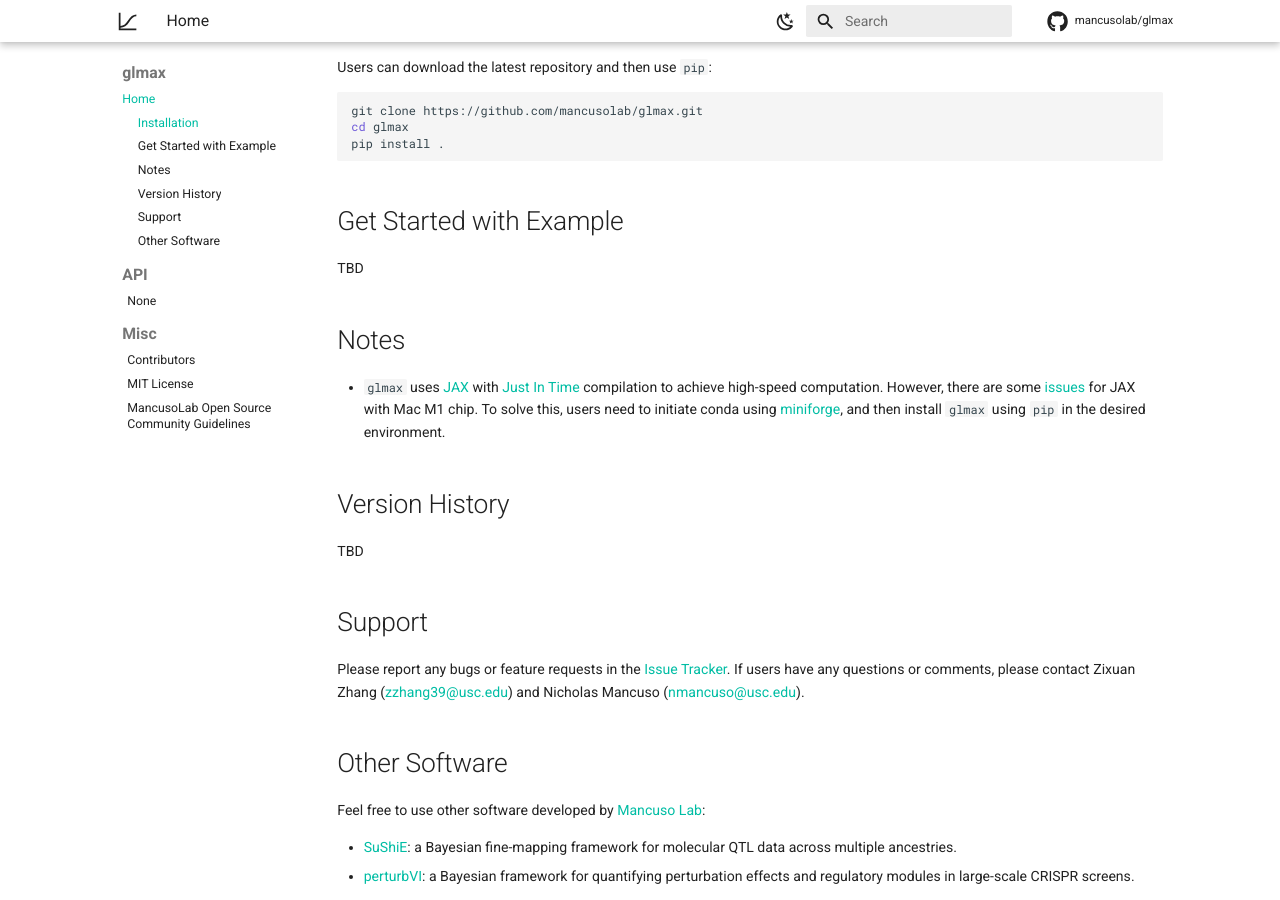
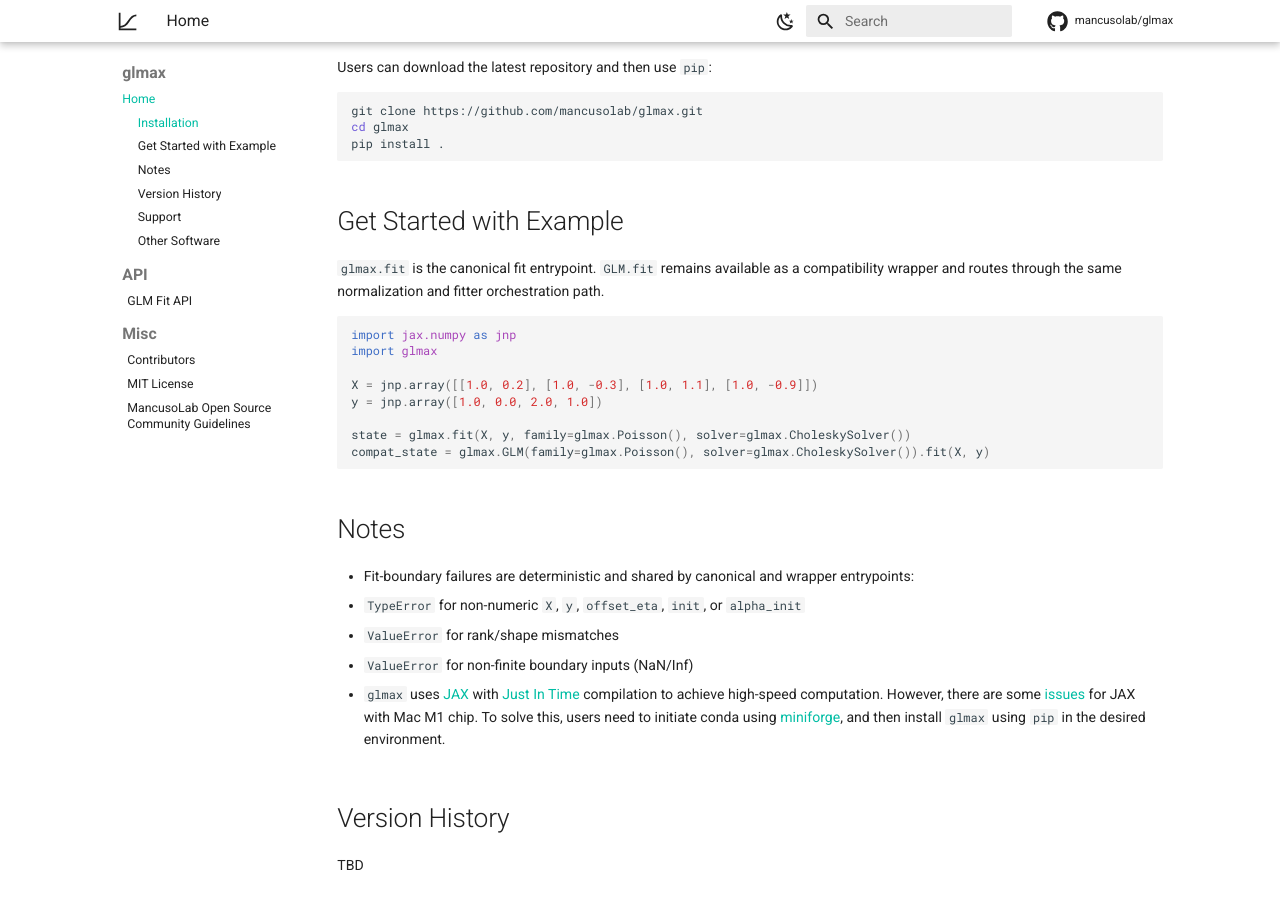
Before and after one commit to mancusolab/glmax, an MkDocs documentation site: the page built from docs/index.md, in a window 1280 px wide and 900 px high, scrolled down 335 px. Built offline with MkDocs 1.6.1 and Material for MkDocs 9.7.7, drawn with Linux system fonts in a browser that asks for light colours; comment, search, counter and statistics services are not loaded.

Commit message:
docs: publish canonical fit workflow and compatibility semantics

````diff
--- a/docs/index.md
+++ b/docs/index.md
@@ -28,9 +28,27 @@ pip install .
 
 ## Get Started with Example
 
-TBD
+`glmax.fit` is the canonical fit entrypoint. `GLM.fit` remains available as a
+compatibility wrapper and routes through the same normalization and fitter
+orchestration path.
+
+```python
+import jax.numpy as jnp
+import glmax
+
+X = jnp.array([[1.0, 0.2], [1.0, -0.3], [1.0, 1.1], [1.0, -0.9]])
+y = jnp.array([1.0, 0.0, 2.0, 1.0])
+
+state = glmax.fit(X, y, family=glmax.Poisson(), solver=glmax.CholeskySolver())
+compat_state = glmax.GLM(family=glmax.Poisson(), solver=glmax.CholeskySolver()).fit(X, y)
+```
 
 ## Notes
+
+- Fit-boundary failures are deterministic and shared by canonical and wrapper entrypoints:
+  - `TypeError` for non-numeric `X`, `y`, `offset_eta`, `init`, or `alpha_init`
+  - `ValueError` for rank/shape mismatches
+  - `ValueError` for non-finite boundary inputs (NaN/Inf)
 
 -   `glmax` uses [JAX](https://github.com/google/jax) with [Just In
     Time](https://jax.readthedocs.io/en/latest/jax-101/02-jitting.html)
--- a/mkdocs.yml
+++ b/mkdocs.yml
@@ -111,7 +111,7 @@ plugins:
 nav:
     - 'index.md'
     - API:
-          - 'api/glm.md'
+          - 'GLM Fit API': 'api/glm.md'
     - Misc:
         - 'authors.md'
         - 'license.md'
````
Also changed, not shown: docs/api/glm.md (added, +33 -0 lines), README.rst.
